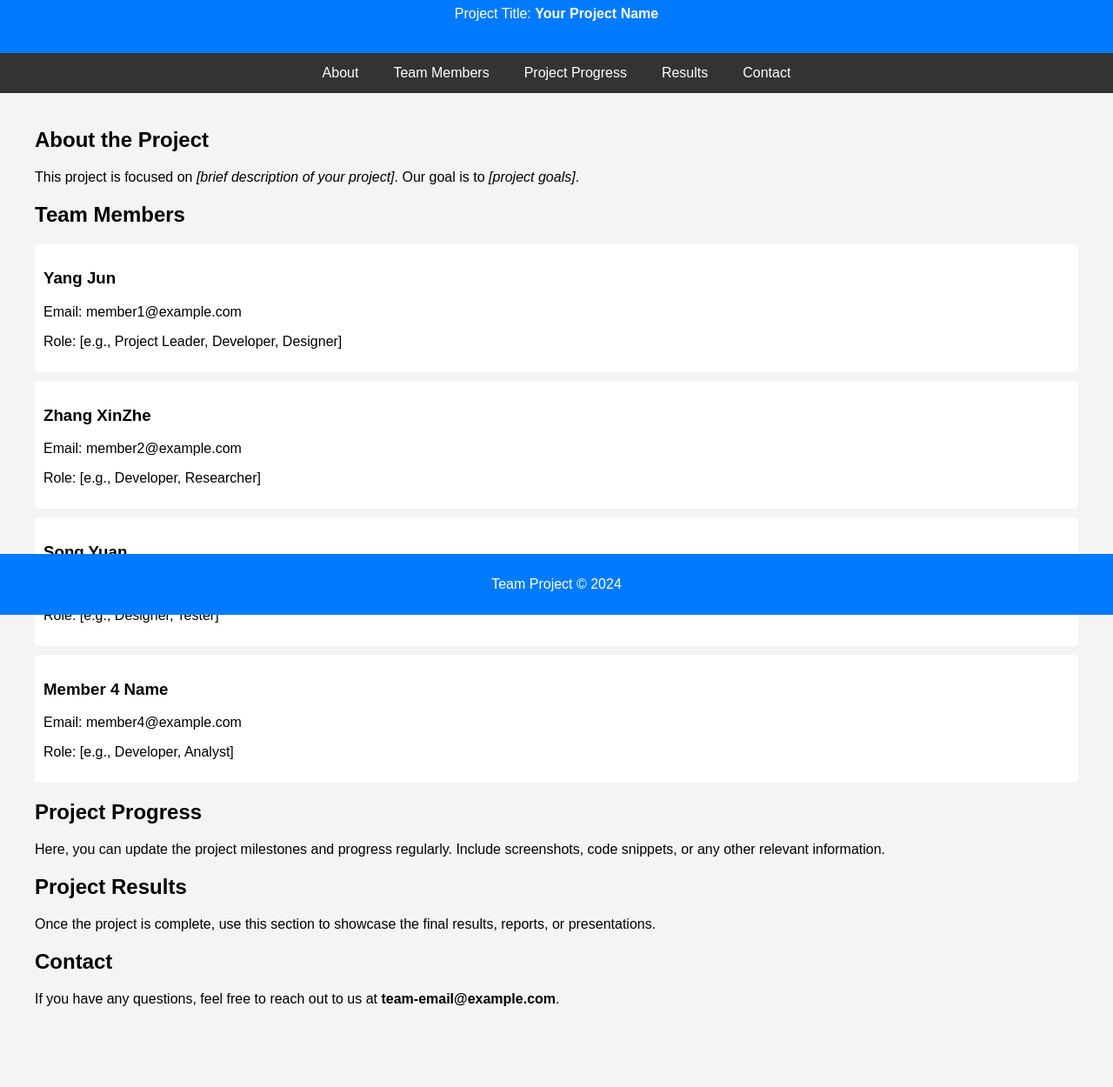
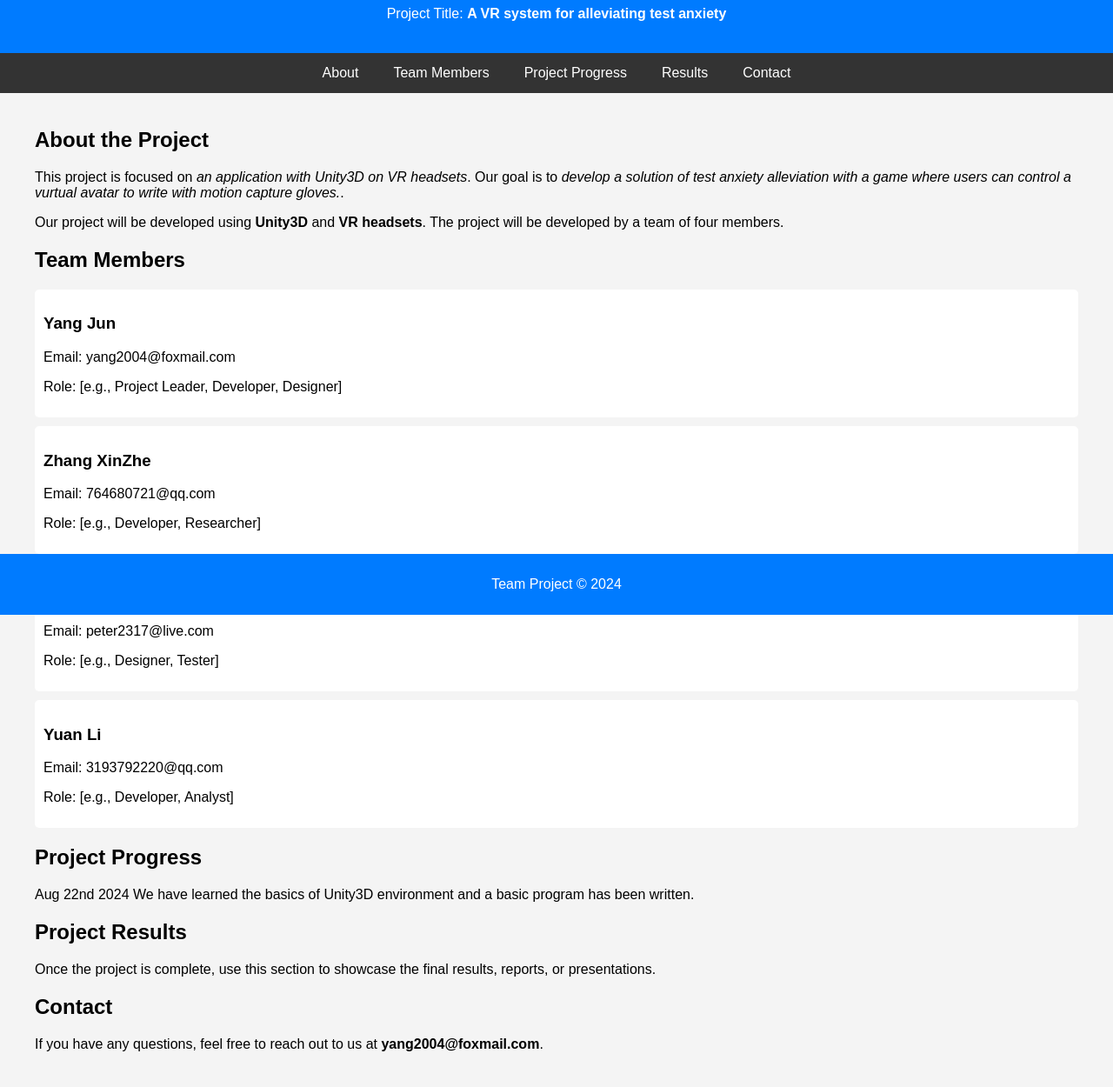
Before and after one commit to peter2317238492/youngsgroup, a plain HTML site: page index.html in a window 1280 px wide. Shown: the part 93-1343 px from the top of the page at 87% size. Before the commit the page ends 1291 px from the top, so only its background shows below. Drawn offline with Linux system fonts and the light colour scheme.

Commit message:
more information

```diff
--- a/index.html
+++ b/index.html
@@ -59,8 +59,8 @@
 <body>
 
 <header>
-    <h1>Team Project Website</h1>
-    <p>Project Title: <strong>Your Project Name</strong></p>
+    <h1>Project Website</h1>
+    <p>Project Title: <strong>A VR system for alleviating test anxiety</strong></p>
 </header>
 
 <nav>
@@ -74,19 +74,23 @@
 <div class="container">
     <section id="about">
         <h2>About the Project</h2>
-        <p>This project is focused on <em>[brief description of your project]</em>. Our goal is to <em>[project goals]</em>.</p>
+        <p>This project is focused on <em>an application with Unity3D on VR headsets</em>. Our goal is to <em>develop a
+            solution of test anxiety alleviation with a game where users can control a vurtual avatar to write with
+            motion capture gloves.</em>.</p>
+        <p>Our project will be developed using <strong>Unity3D</strong> and <strong>VR headsets</strong>. The project
+            will be developed by a team of four members.</p>
     </section>
 
     <section id="team">
         <h2>Team Members</h2>
         <div class="team-member">
             <h3>Yang Jun</h3>
-            <p>Email: member1@example.com</p>
+            <p>Email: yang2004@foxmail.com</p>
             <p>Role: [e.g., Project Leader, Developer, Designer]</p>
         </div>
         <div class="team-member">
             <h3>Zhang XinZhe</h3>
-            <p>Email: member2@example.com</p>
+            <p>Email: 764680721@qq.com</p>
             <p>Role: [e.g., Developer, Researcher]</p>
         </div>
         <div class="team-member">
@@ -95,15 +99,15 @@
             <p>Role: [e.g., Designer, Tester]</p>
         </div>
         <div class="team-member">
-            <h3>Member 4 Name</h3>
-            <p>Email: member4@example.com</p>
+            <h3>Yuan Li</h3>
+            <p>Email: 3193792220@qq.com</p>
             <p>Role: [e.g., Developer, Analyst]</p>
         </div>
     </section>
 
     <section id="progress">
         <h2>Project Progress</h2>
-        <p>Here, you can update the project milestones and progress regularly. Include screenshots, code snippets, or any other relevant information.</p>
+        <p>Aug 22nd 2024 We have learned the basics of Unity3D environment and a basic program has been written.</p>
     </section>
 
     <section id="results">
@@ -113,7 +117,7 @@
 
     <section id="contact">
         <h2>Contact</h2>
-        <p>If you have any questions, feel free to reach out to us at <strong>team-email@example.com</strong>.</p>
+        <p>If you have any questions, feel free to reach out to us at <strong>yang2004@foxmail.com</strong>.</p>
     </section>
 </div>
 
```
